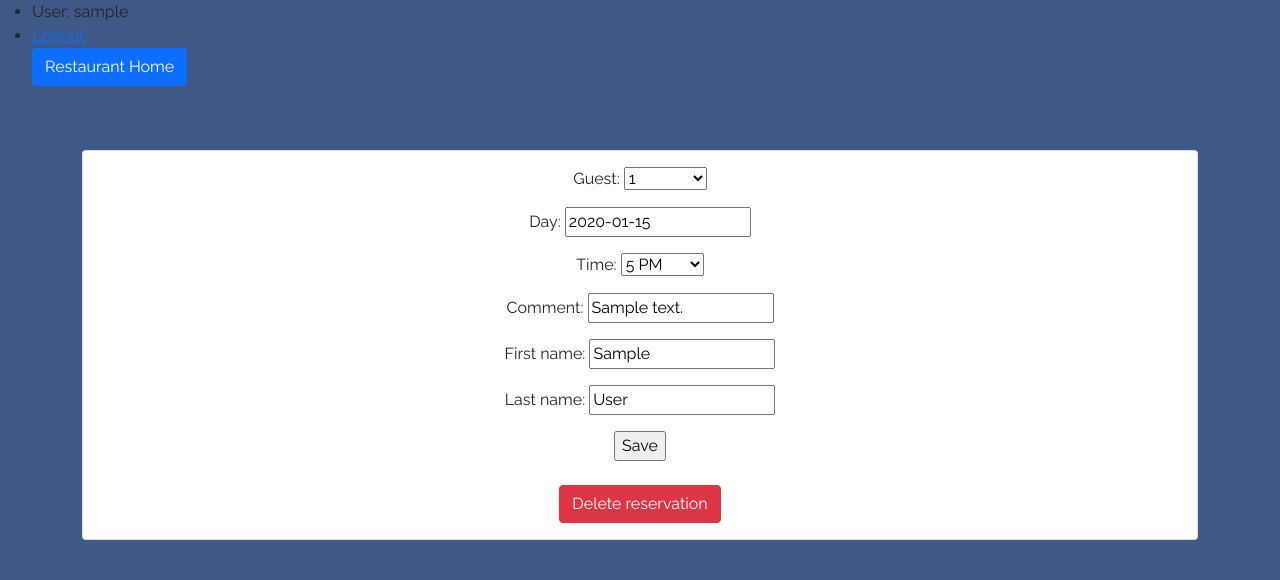
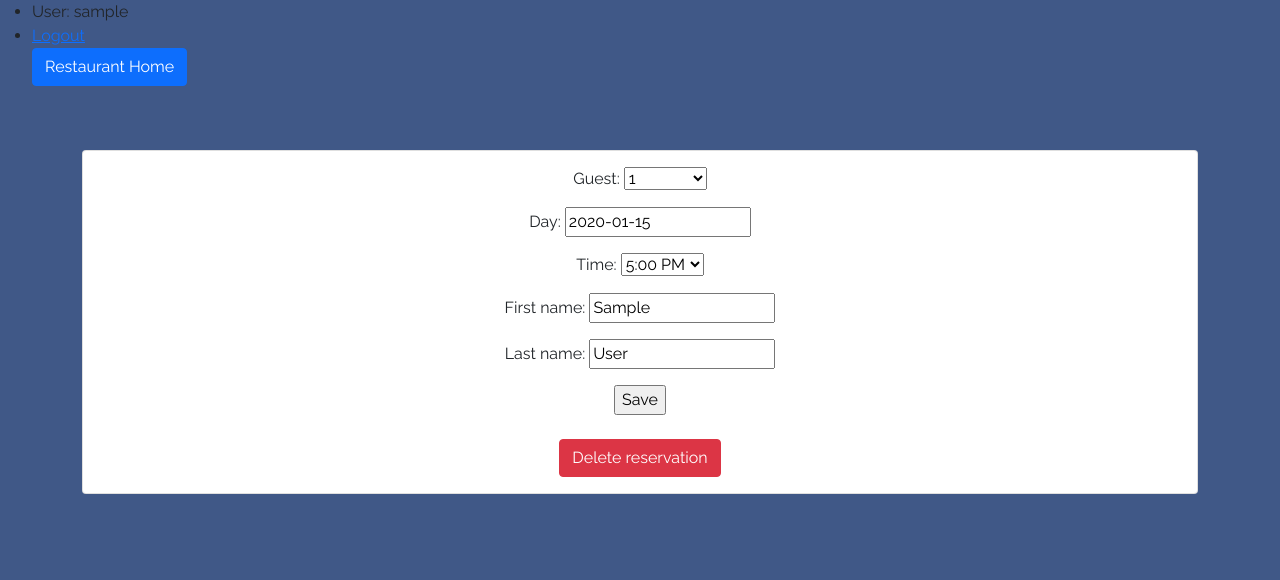
Before and after one commit to csilfverskiold/restaurant-project, a Django app: page /1/update in a window 1280 px wide. Shown: the top 580 px of the page. Run offline with Django 3.2, Linux system fonts and the light colour scheme; a user stored in the database is signed in; tables that the repository leaves empty hold one stand-in row (values such as "Sample post").

Commit message:
Remove comment field from model and affected files

```diff
--- a/booking/models.py
+++ b/booking/models.py
@@ -5,15 +5,15 @@ from django.contrib.auth.models import User
 
 
 TIME_CHOICES = (
-    ('5 PM', '5 PM'),
+    ('5:00 PM', '5:00 PM'),
     ('5:30 PM', '5:30 PM'),
-    ('6 PM', '6 PM'),
+    ('6:00 PM', '6:00 PM'),
     ('6:30 PM', '6:30 PM'),
-    ('7 PM', '7 PM'),
+    ('7:00 PM', '7:00 PM'),
     ('7:30 PM', '7:30 PM'),
-    ('8 PM', '8 PM'),
+    ('8:00 PM', '8:00 PM'),
     ('8:30 PM', '8:30 PM'),
-    ('9 PM', '9 PM'),
+    ('9:00 PM', '9:00 PM'),
     ('9:30 PM', '9:30 PM'),
 )
 
@@ -33,7 +33,6 @@ class Reservation (models.Model):
     guest = models.CharField(max_length=10, choices=GUEST_CHOICES)
     day = models.DateField(default=datetime.now)
     time = models.CharField(max_length=10, choices=TIME_CHOICES)
-    comment = models.CharField(max_length=100, default="", blank=True)
     first_name = models.CharField(max_length=100, default="")
     last_name = models.CharField(max_length=100, default="")
     email = models.EmailField(max_length=100, default="")
--- a/booking/views.py
+++ b/booking/views.py
@@ -15,8 +15,7 @@ class HomeView(generic.ListView):
 class ReservationCreate(LoginRequiredMixin, generic.CreateView):
     model = Reservation
     template_name = 'booking/reservation_form.html'
-    fields = (['guest', 'day', 'time',
-               'comment', 'first_name', 'last_name', 'email'])
+    fields = (['guest', 'day', 'time', 'first_name', 'last_name', 'email'])
 
     def get_success_url(self):
         return reverse('restaurant-detail', kwargs={'pk': self.object.pk})
@@ -57,8 +56,7 @@ class ReservationListView(LoginRequiredMixin, generic.ListView):
 class ReservationUpdateView(LoginRequiredMixin, generic.UpdateView):
     model = Reservation
     template_name = 'booking/reservation_update.html'
-    fields = (['guest', 'day', 'time',
-               'comment', 'first_name', 'last_name'])
+    fields = (['guest', 'day', 'time', 'first_name', 'last_name'])
     success_url = "/"
 
 
--- a/templates/booking/reservation_detail.html
+++ b/templates/booking/reservation_detail.html
@@ -14,14 +14,10 @@
                     <p>Number of guests: {{ object.guest }}</p>
                     <p>Date: {{ object.day }}</p>
                     <p>Time: {{ object.time }}</p>
-                    <p>Optional comment: {{ object.commment }}</p>
                     <p>First name: {{ object.first_name }}</p>
                     <p>Last name: {{ object.last_name }}</p>
                     <p>Email address: {{ object.email }}</p>
                     <a href="{% url 'home' %}" class="btn btn-primary">Return to front page</a>
-                    <!-- Optional -->
-                    <!-- <p>Object description {{ object.description }}</p>
-                    <p>Category {{ category }}</p> -->
                 </div>
             </div>
         </div>
--- a/templates/booking/reservation_list.html
+++ b/templates/booking/reservation_list.html
@@ -5,10 +5,8 @@
   <li>Number of guests: {{ object.guest }}</li>
   <li>Date: {{ object.day }}</li>
   <li>Time: {{ object.time }}</li>
-  <li>Optional comment: {{ object.commment }}</li>
   <li>First name: {{ object.first_name }}</li>
   <li>Last name: {{ object.last_name }}</li>
-  <li></li>
 
   <hr />
   <!-- If object_list is empty  -->
```
Also changed, not shown: README.md, booking/migrations/0017_auto_20230321_1310.py (added).
